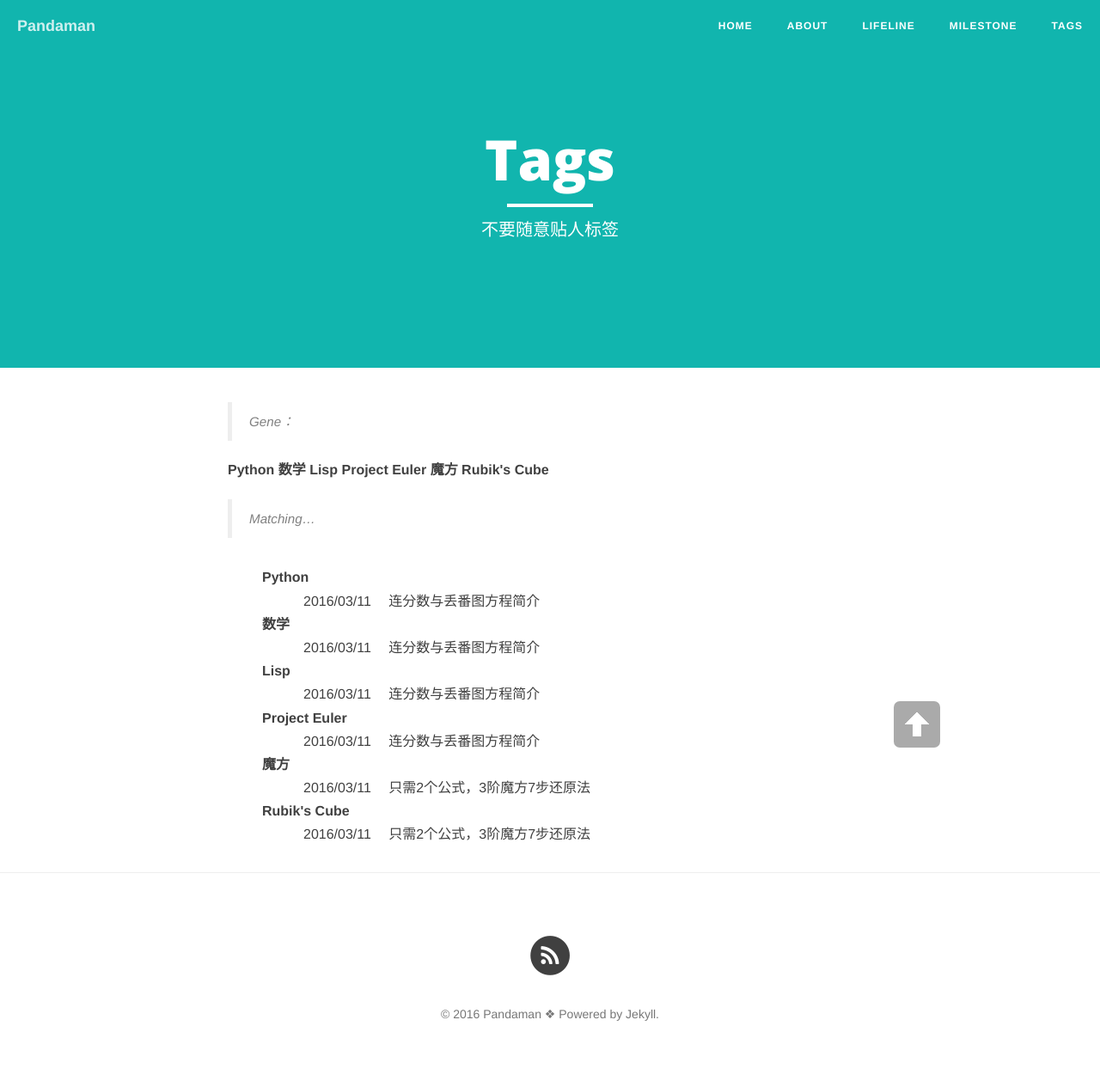
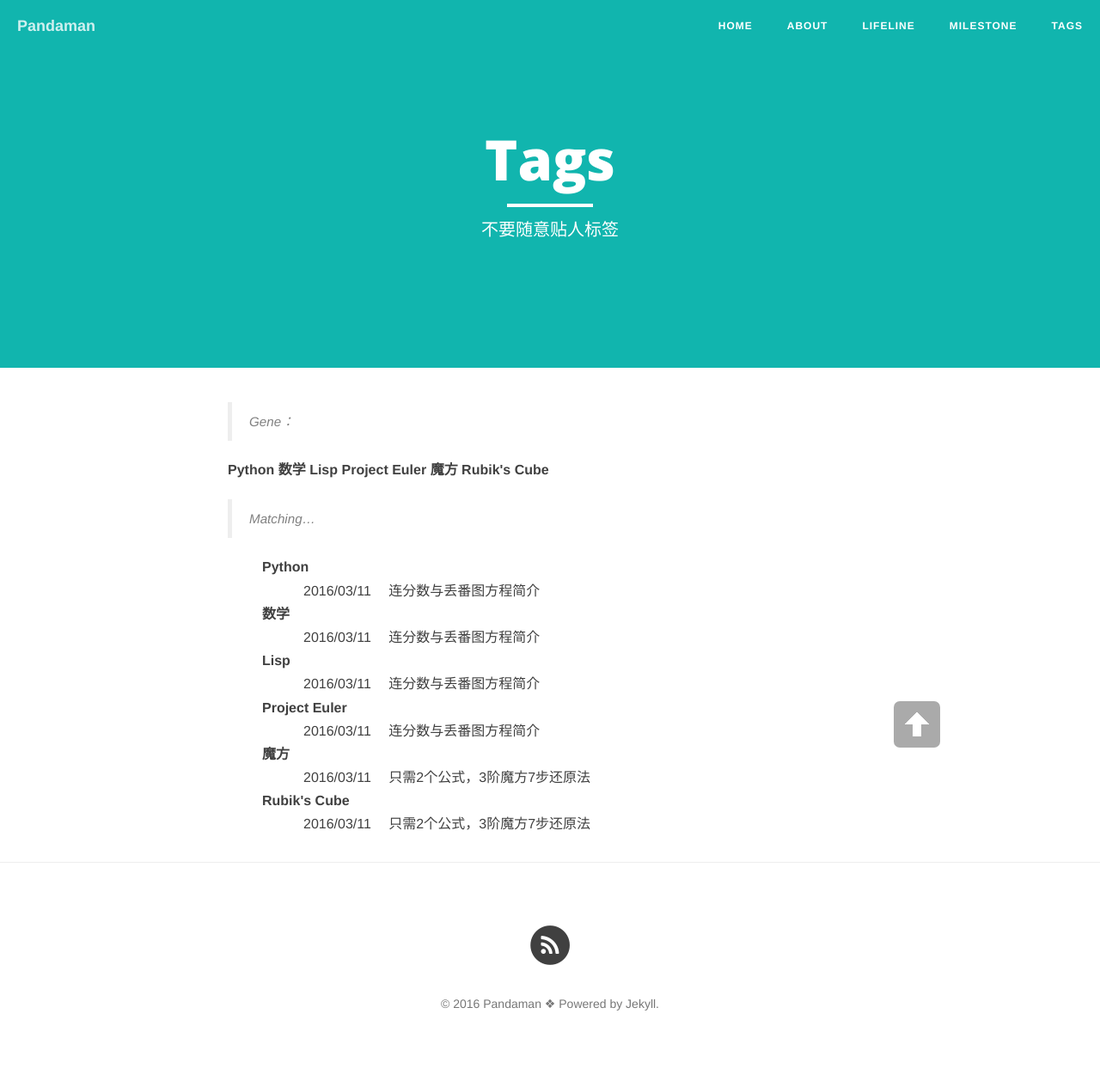
Before and after one commit to ceares/ceares.github.io, a Jekyll site: the page built from tags.md, in a window 1280 px wide. Shown: the whole page at 86% size. Built offline with Jekyll 4.4.1, drawn with Linux system fonts in a browser that asks for light colours; nearby versions of some CDN libraries; library files that are not in the unit come from our copies.

Commit message:
Update tags.md

```diff
--- a/tags.md
+++ b/tags.md
@@ -15,7 +15,7 @@
 
 > Matching…
 
-<ul class="listing" style="list-style-type: none;font-weight:bold;margin-top:2em;">
+<ul class="listing" style="list-style-type: none;font-weight:bold;margin-top:1em;">
 {% for tag in site.tags %}
   <li class="listing-seperator" id="{{ tag[0] }}">{{ tag[0] }}</li>
 {% for post in tag[1] %}
```
